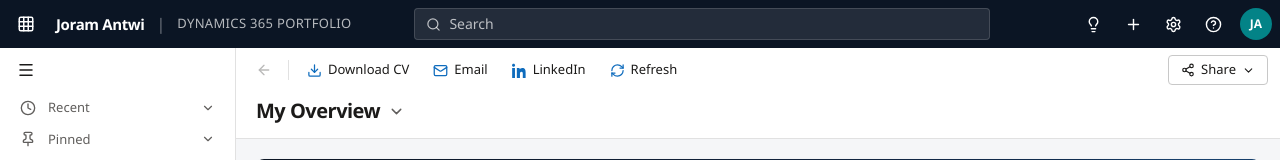
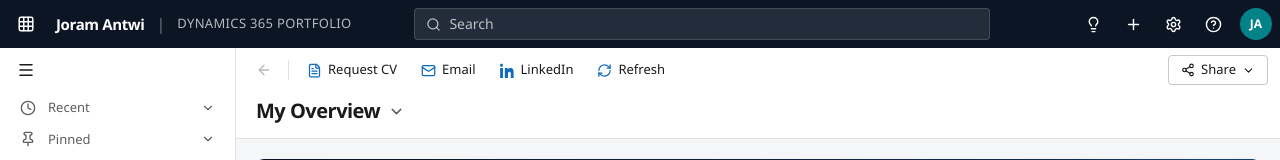
Before and after one commit to joramantwi/Joram-Portfolio, a Next.js app: page / in a window 1280 px wide. Shown: the top 160 px of the page. Built offline with nearby package versions, Linux system fonts and the light colour scheme.

Commit message:
CV by request only: replace public download with email request

```diff
--- a/src/components/CommandBar.tsx
+++ b/src/components/CommandBar.tsx
@@ -1,7 +1,7 @@
 "use client";
 
 import type { ComponentType, CSSProperties } from "react";
-import { ArrowLeft, ChevronDown, Download, Mail, RefreshCw, Share2 } from "lucide-react";
+import { ArrowLeft, ChevronDown, FileText, Mail, RefreshCw, Share2 } from "lucide-react";
 import { profile } from "@/data/portfolio";
 import { LinkedInIcon } from "./ui";
 import { viewTitles, type ViewKey } from "./nav";
@@ -29,7 +29,11 @@ export default function CommandBar({ view, onBack, canGoBack }: CommandBarProps)
 
         <span className="mx-1 h-5 w-px" style={{ background: "var(--border)" }} />
 
-        <CmdButton icon={Download} label="Download CV" href="/Joram-Antwi-CV.pdf" download />
+        <CmdButton
+          icon={FileText}
+          label="Request CV"
+          href={`mailto:${profile.email}?subject=CV%20request&body=Hi%20Joram%2C%20I%27d%20like%20a%20copy%20of%20your%20CV.`}
+        />
         <CmdButton icon={Mail} label="Email" href={`mailto:${profile.email}`} />
         <CmdButton icon={LinkedInIcon} label="LinkedIn" href={profile.linkedin} external />
         <CmdButton icon={RefreshCw} label="Refresh" onClick={() => window.location.reload()} />
--- a/src/components/views/ProfileView.tsx
+++ b/src/components/views/ProfileView.tsx
@@ -1,6 +1,6 @@
 "use client";
 
-import { UserRound, MapPin, Mail, Phone, Download } from "lucide-react";
+import { UserRound, MapPin, Mail, Phone } from "lucide-react";
 import { profile, skillGroups } from "@/data/portfolio";
 import { Tile, LinkedInIcon } from "../ui";
 
@@ -55,12 +55,11 @@ export default function ProfileView() {
           </div>
 
           <a
-            href="/Joram-Antwi-CV.pdf"
-            download
+            href={`mailto:${profile.email}?subject=CV%20request&body=Hi%20Joram%2C%20I%27d%20like%20a%20copy%20of%20your%20CV.`}
             className="mt-4 flex w-full items-center justify-center gap-2 rounded px-4 py-2 text-[13px] font-semibold text-white transition-colors"
             style={{ background: "var(--d365-blue)" }}
           >
-            <Download size={15} /> Download CV
+            <Mail size={15} /> Request CV
           </a>
         </div>
       </Tile>
```
Also changed, not shown: 1 other file (tests, documents, lock files or other folders).
